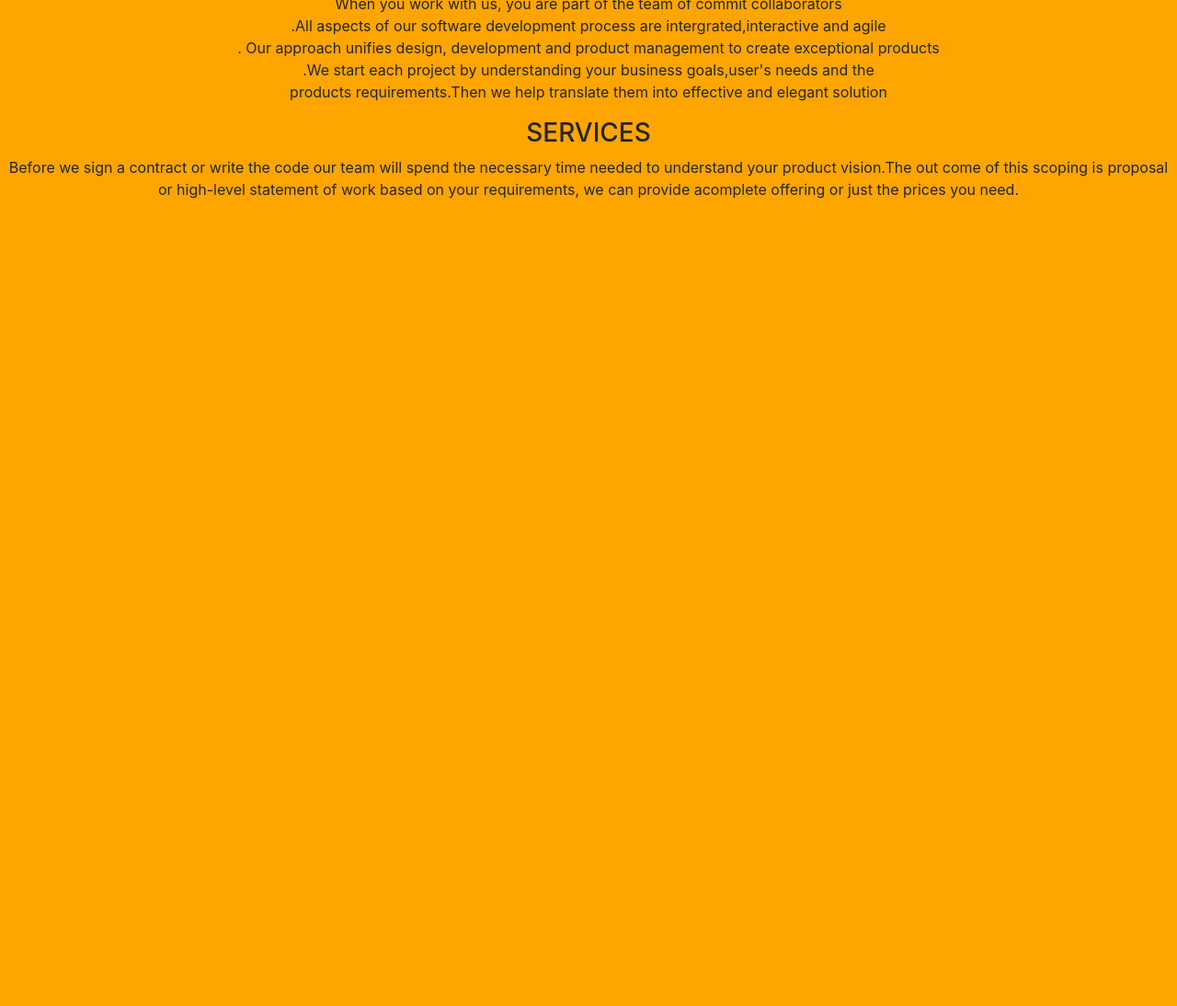
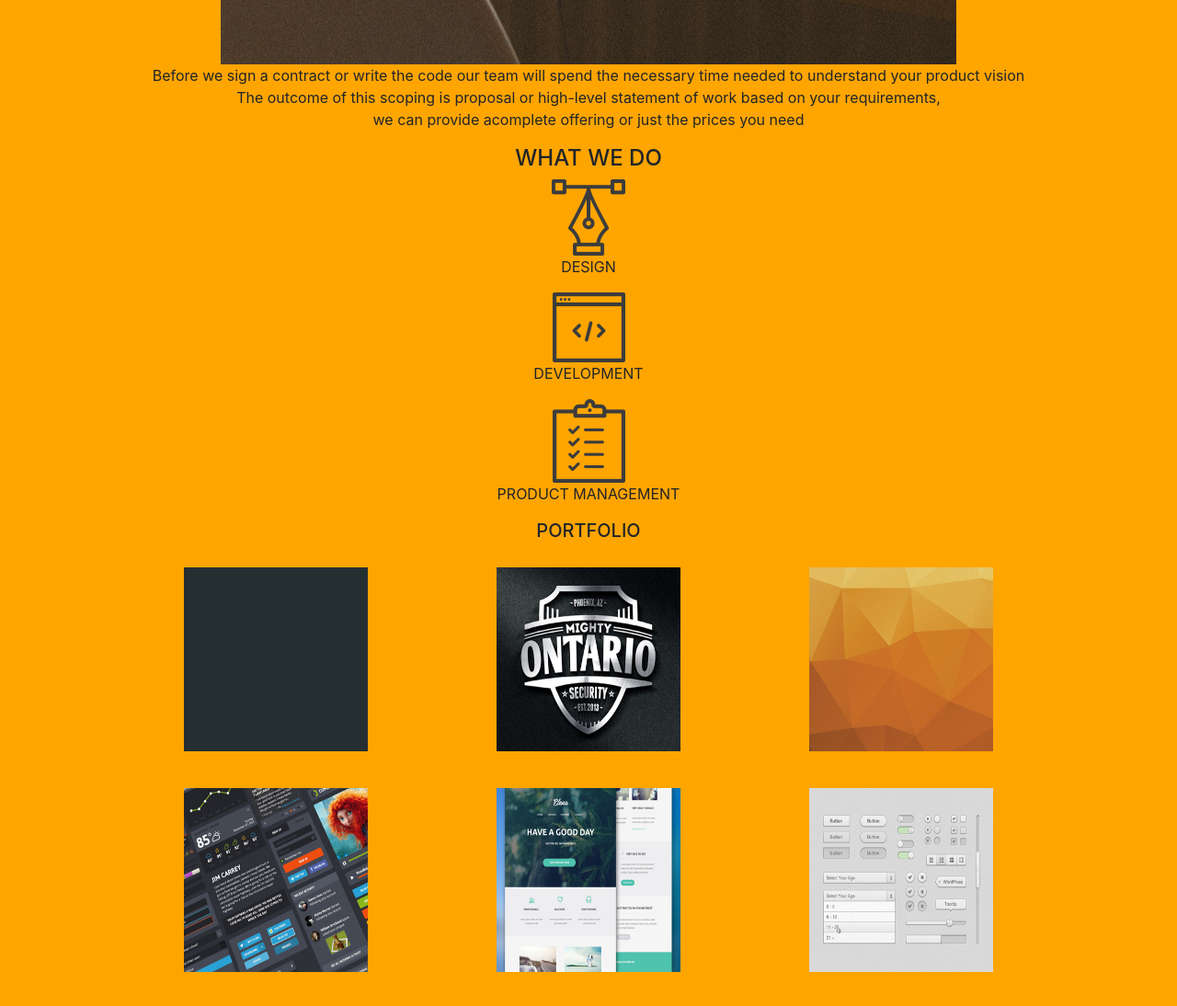
Before and after one commit to Nickson-254/Delani-Studio, a plain HTML site: page index.html in a window 1280 px wide. Shown: the part 674-1768 px from the top of the page at 92% size. Before the commit the page ends 908 px from the top, so only its background shows below. Drawn offline with nearby package versions, Linux system fonts and the light colour scheme; a script that the page names is missing.

Commit message:
initial commit

```diff
--- a/Css/style.css
+++ b/Css/style.css
@@ -6,6 +6,32 @@ body{
 p{
     text-align: center;
 }
-.div{
-    background-image: "img/h_img.jpg";
+
+header{
+    background-image: url("../img/h_img.jpg");
+    background-size: cover;
 }
+h4{
+    text-align:center;
+}
+.product-wrapper{
+    display: flex;
+    flex-direction: row;
+    justify-content: center;
+    flex-wrap: wrap;
+}
+.product-wrapper .product{
+    margin: 20px 20px;
+    width: 300px;
+    background-color: orange;
+    border-radius: 10px;
+}
+.product-wrapper .product img{
+    width: 200px !important;
+    height: 200px;
+    margin: 0;
+    padding: 0;
+}
+.product-wrapper .product p{
+    padding-left:10px
+}
--- a/index.html
+++ b/index.html
@@ -8,21 +8,54 @@
         <script src="js/scripts.js"></script>
     </head>
     <body>
-        <div class="WELCOME">
-            <img src="img/h_img.jpg" width="600px" height="500px">
-        <h1>DELANI STUDIO</h1>
+        <div class="container">
+        <header>
+         <h1>DELANI STUDIO</h1>
         <p>WELCOME TO DELANI STUDIO<br> AMAZING PEOPLE ARE MAKING AMAZING
             DESIGNS IN A FUN ENVIRONMENT</p>
+        </header>
             <h2>ABOUT US</h2>
-            <p>When you work with us, you are part of the team of commit collaborators<br>.All aspects of our software development
-                process are intergrated,interactive and agile<br>. Our approach unifies design, development and product management
+            <p>When you work with us, you are part of the team of commit collaborators<br> All aspects of our software development
+                process are intergrated,interactive and agile<br> Our approach unifies design, development and product management
                 to create exceptional products<br>.We start each project by understanding your business goals,user's needs and the<br>
                 products requirements.Then we help translate them into effective and elegant solution</p>
                 <h3>SERVICES</h3>
+                <img src="img/s_image.jpg" width="800" height="400">
                 <p>Before we sign a contract or write the code our team will spend the necessary time needed to understand your
-                    product vision.The out come of this scoping is proposal or high-level statement of work based on your requirements,
-                    we can provide acomplete offering or just the prices you need.
-                </p>
-        </div>
+                    product vision<br> The outcome of this scoping is proposal or high-level statement of work based on your requirements,<br>
+                     we can provide acomplete offering or just the prices you need<br></p>
+        <h4>WHAT WE DO</h4>
+        <img src="img/design_icon.png">
+        <p>DESIGN</p>
+        <img src="img/dev_icon.png">
+        <p>DEVELOPMENT</p>
+        <img src="img/product_icon.png">
+        <p>PRODUCT MANAGEMENT</p>
+        <h5>PORTFOLIO</h5>
+        <div class='product-wrapper'>
+            <div class="product">
+                <img src="img/work4.jpg">
+            </div>
+            <div class="product">
+                <img src="img/work3.jpg">
+            </div>
+            <div class="product">
+                <img src="img/work2.jpg">
+            </div>
+            <div class="product">
+                <img src="img/work1.jpg">
+            </div>
+            <div class="product">
+                <img src="img/work5.jpg">
+            </div>
+            <div class="product">
+                <img src="img/work6.jpg">
+            </div>
+            <div class="product extra" >
+                <img src="img/work7.jpg">
+            </div>
+            <div class="product extra" >
+                <img src="img/work8.jpg">
+            </div>
     </body>
 </html>
```
Also changed, not shown: img/design_icon.png (added), img/dev_icon.png (added), img/product_icon.png (added), img/s_image.jpg (added), img/work1.jpg (added), img/work2.jpg (added), img/work3.jpg (added), img/work4.jpg (added), img/work5.jpg (added), img/work6.jpg (added), img/work7.jpg (added), img/work8.jpg (added).
